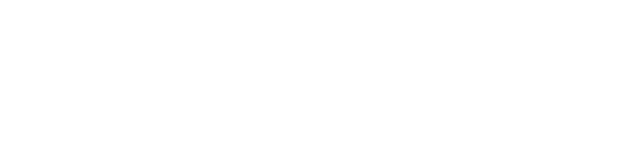
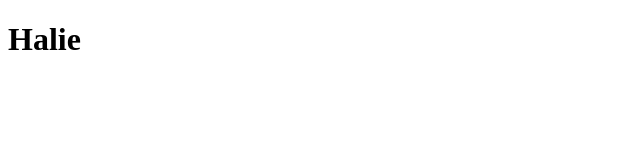
Before and after one commit to drteresavasquez/Please-Don-t-Crash-and-Burn-, a plain HTML site: page index.html in a window 1280 px wide. Shown: the whole page, without its empty margins (0-640 px from the left). Drawn offline with Linux system fonts and the light colour scheme.

Commit message:
added name to index.html

```diff
--- a/index.html
+++ b/index.html
@@ -8,6 +8,8 @@
 </head>
 <body>
 
+  <h1>Halie</h1>
   <script src="main.js"></script>
+
 </body>
 </html>
```
Also changed, not shown: 1 other file.
